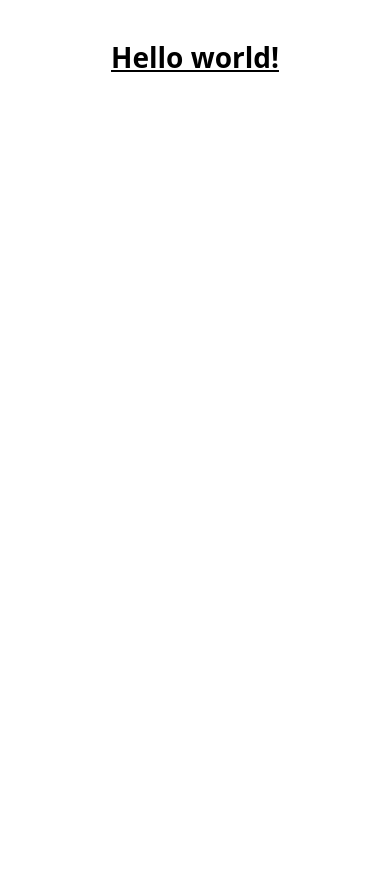
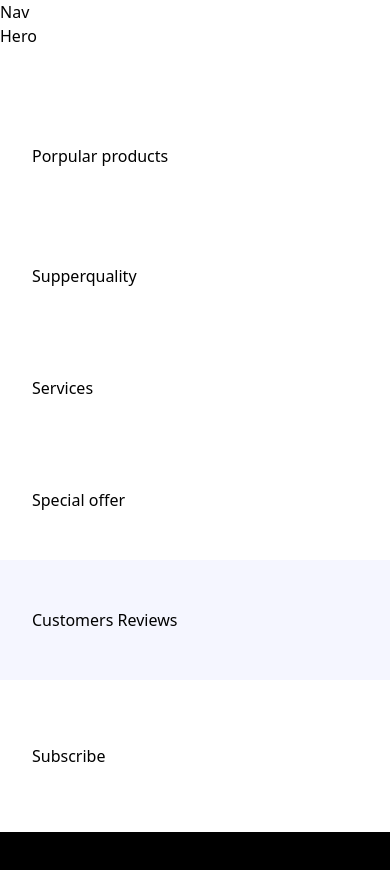
Before and after one commit to abungubrighton/tailwindcss-react, a React (Vite) app: page / in a window 390 px wide. Shown: the top 870 px of the page. Before the commit the page ends 844 px from the top, so only its background shows below. Built offline with nearby package versions, Linux system fonts and the light colour scheme; a web font is replaced by a local one.

Commit message:
chore:Define main screen layout

```diff
--- a/src/App.jsx
+++ b/src/App.jsx
@@ -1,12 +1,21 @@
-import { useState } from 'react'
-import reactLogo from './assets/react.svg'
-import viteLogo from '/vite.svg'
-import './App.css'
+import React from 'react'
 
-export default function App() {
+const App = () => {
   return (
-    <h1 className="text-3xl font-bold underline">
-      Hello world!
-    </h1>
+    <main className='relative'>
+      Nav
+      <section className='xl:padding-1 wide:padding-r padding-b'>
+        Hero
+      </section>
+      <section className="padding">Porpular products</section>
+      <section className="padding">Supperquality</section>
+      <section className="padding-x py-10">Services</section>
+      <section className="padding">Special offer</section>
+      <section className="padding bg-pale-blue">Customers Reviews</section>
+      <section className="padding-x py-16 sm:py-32 w-full">Subscribe</section>
+      <section className="padding-x bg-black padding-t pb-8">Footer</section>
+    </main>
   )
 }
+
+export default App
```
Also changed, not shown: src/index.css (+8 -8 lines), .eslintrc.cjs.
